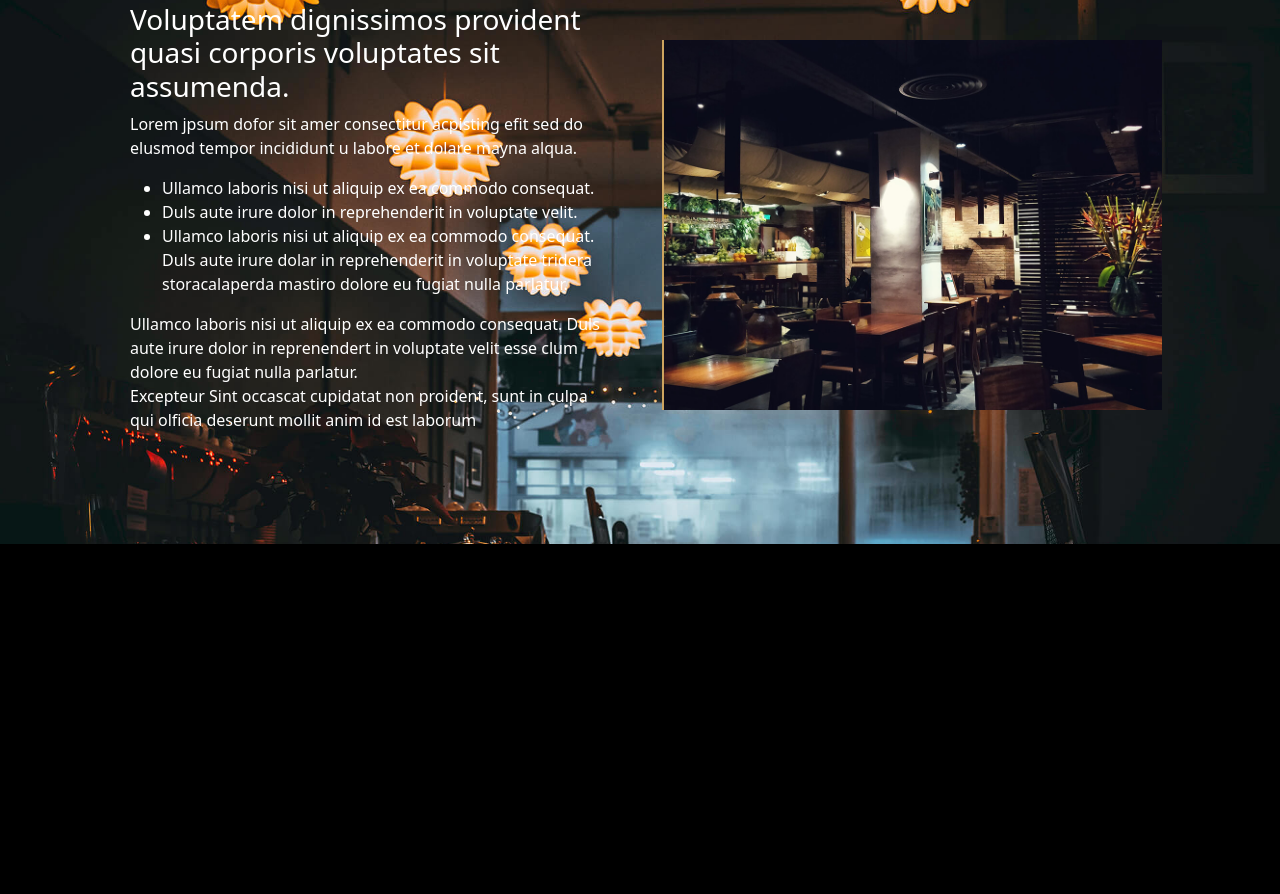
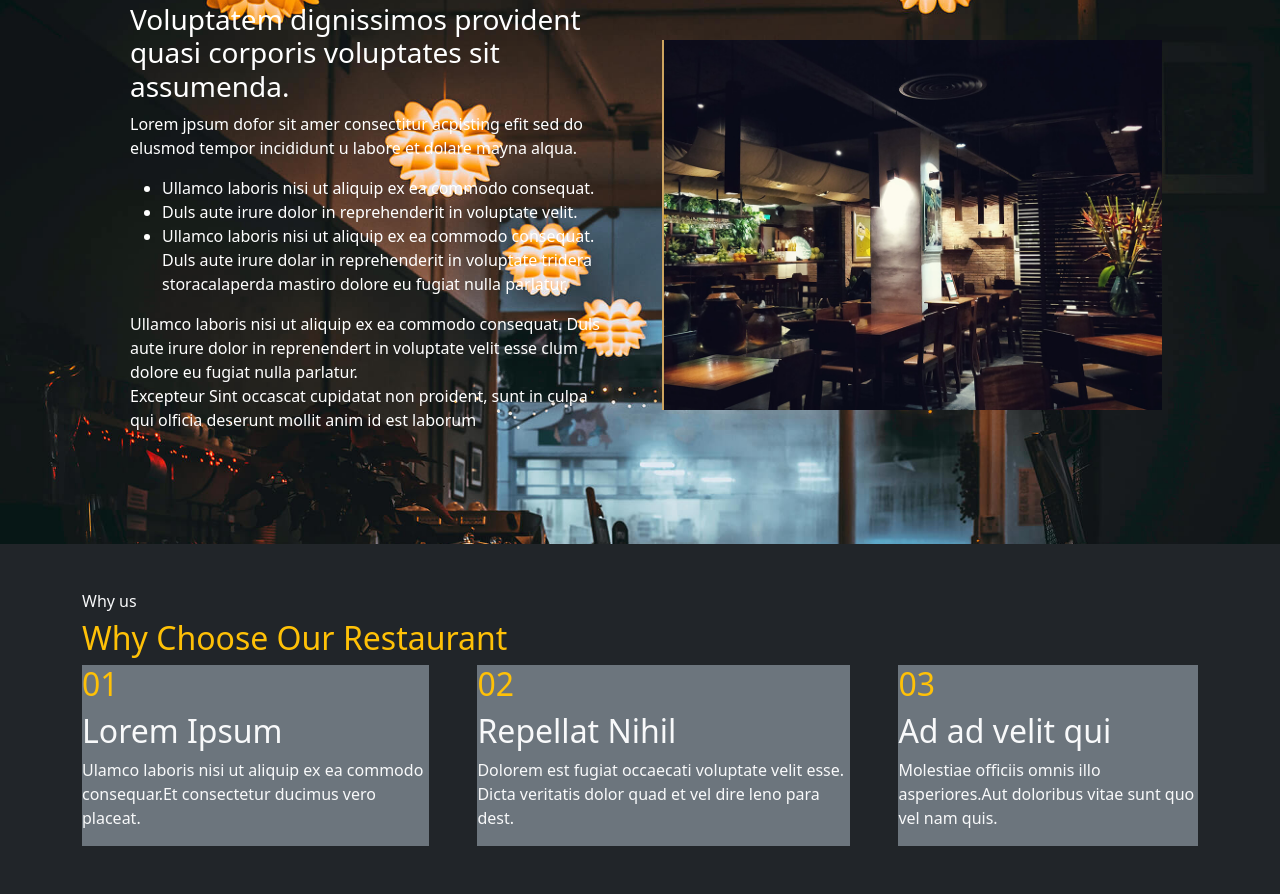
Before and after one commit to aissahoney/CbienBon, a website: page index.html in a window 1280 px wide. Shown: the part 916-1810 px from the top of the page. Before the commit the page ends 1460 px from the top, so only its background shows below. Drawn offline with nearby package versions, Linux system fonts and the light colour scheme.

Commit message:
premieres touches section3

```diff
--- a/index.html
+++ b/index.html
@@ -52,7 +52,7 @@
         </div>
     </nav>
 <!-- __________________________________________________________________________________ -->
-    <div class="section1 d-flex pb-5">
+    <section class="section1 d-flex pb-5">
         <div class="textSection1 text-left">
             <h1>WELCOME TO <span> CBIENBON</span></h1>
             <h4>Delivering great food for more than 18 years! </h4>
@@ -64,10 +64,10 @@
                 TABLE
             </button>
         </div>
-    </div>
+    </section>
 <!-- ________________________________________________________________________________-->
 
-    <div class="section2 container-fluid d-flex flex-row justify-content-center align-items-center p-5">
+    <section class="section2 container-fluid d-flex flex-row justify-content-center align-items-center p-5">
         <div class="container d-flex flex-row justify-content-center align-items-center p-5 gap-5">
 <div class="container d-flex flex-column align-items-center" style="width: 50%">
     <h3>Voluptatem dignissimos provident quasi corporis
@@ -88,7 +88,35 @@
     <img src="./public/img/about.jpg" alt="image interieur resto">
 </div>
 </div>
+    </section>
+<!-- ____________________________________________________________________________________ -->
+
+<section class=" section3 container-fluid bg-dark w-100 p-5">
+
+    <div class="apropos container d-flex flex-column">
+            <h6 class="text-light">Why us</h6>
+            <h2 class="text-warning">Why Choose Our Restaurant</h2>
     </div>
+    <div class="container d-flex flex-row justify-content-sapce-evenly align-items-center gap-5">
+        <div class="card1 bg-secondary">
+            <h2 class="text-warning">01 </h2>
+            <h2 class="text-light">Lorem Ipsum</h2>
+            <p class="text-light"> Ulamco laboris nisi ut aliquip ex ea commodo consequar.Et consectetur ducimus vero placeat.  </p>
+        </div>
+        <div class="card2 bg-secondary">
+            <h2 class="text-warning">02 </h2>
+            <h2 class="text-light">Repellat Nihil</h2>
+            <p class="text-light"> Dolorem est fugiat occaecati voluptate velit esse. Dicta veritatis dolor quad et vel dire leno para dest. </p>
+        </div>
+        <div class="card3 bg-secondary">
+            <h2 class="text-warning">03 </h2>
+            <h2 class="text-light">Ad ad velit qui</h2>
+            <p class="text-light"> Molestiae officiis omnis illo asperiores.Aut doloribus vitae sunt quo vel nam quis.</p>
+        </div>
+
+</div>
+</section>
+
 
 
     <script src="./node_modules/bootstrap/dist/js/bootstrap.bundle.js"></script>
```
